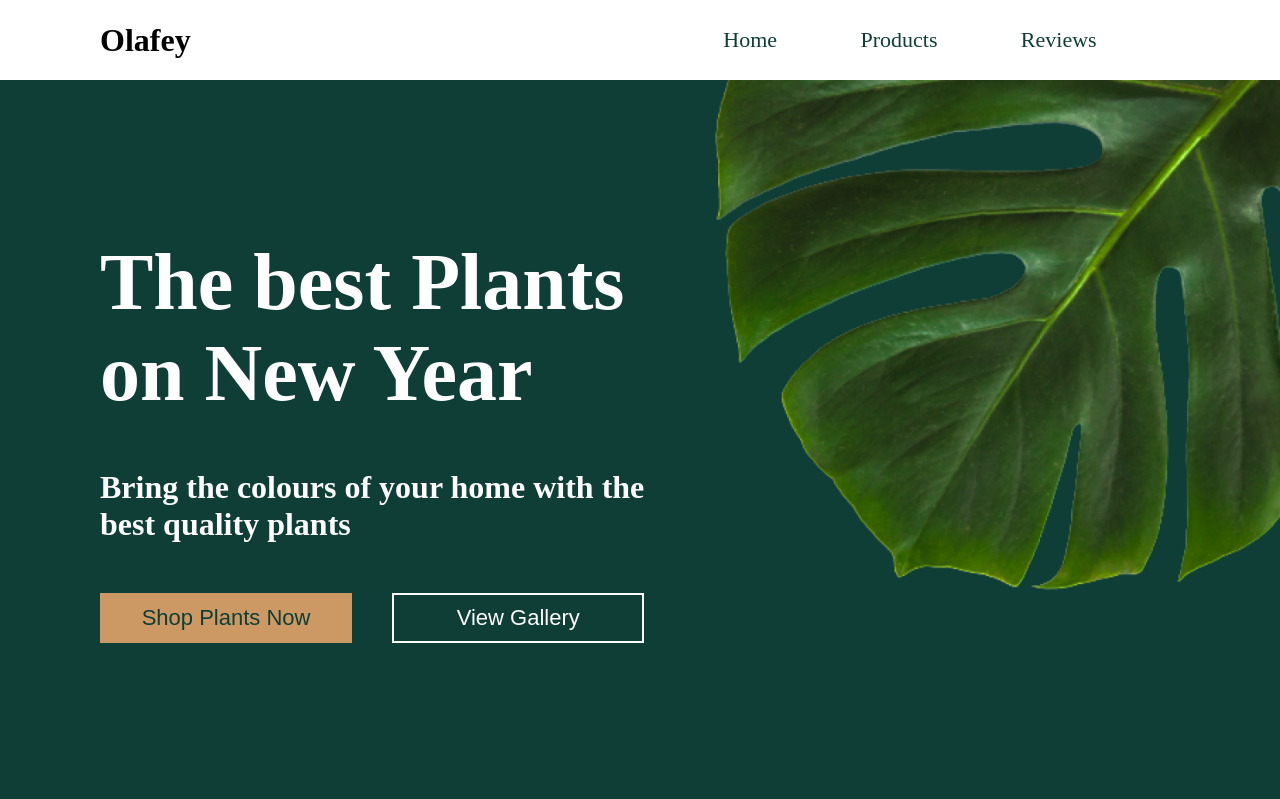
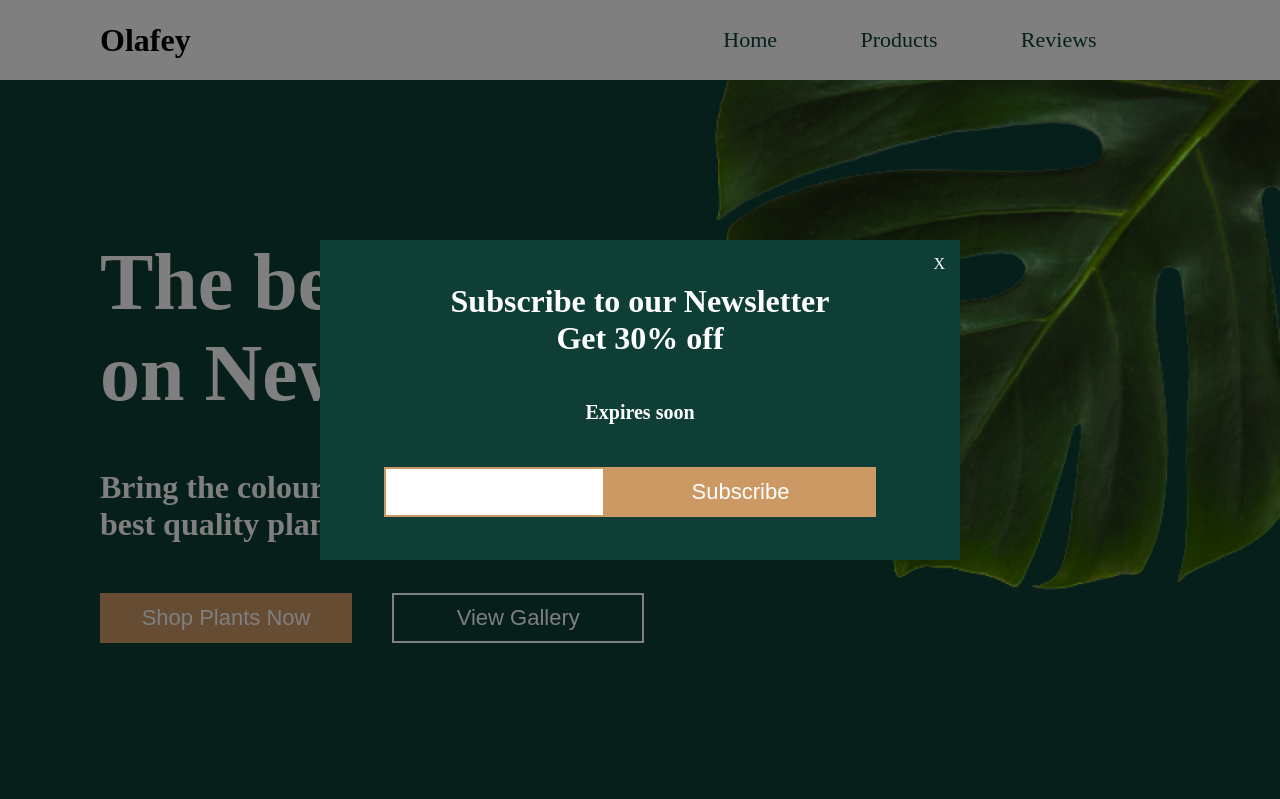
Before and after one commit to pmita/OlafeySore, a plain HTML site: page index.html in a window 1280 px wide. Shown: the top 799 px of the page. Drawn offline with Linux system fonts and the light colour scheme.

Commit message:
js pop up modal added

```diff
--- a/app.js
+++ b/app.js
@@ -10,3 +10,21 @@ function animateBurger(){
 }
 
 animateBurger();
+
+//Pop up modal
+const modalContainer = document.querySelector('.modal-container');
+const modalClose = document.querySelector('.button-x');
+
+if(modalContainer){
+    //Remove modal when user clicks x
+    modalClose.addEventListener('click', () =>{
+        modalContainer.classList.remove('modal-container-active');
+    });
+
+    //Initiate pop up window after 1s of screen time
+    window.addEventListener('load', ()=>{
+        setTimeout(()=>{
+            modalContainer.classList.add('modal-container-active');
+        }, 1000)
+    });
+}
--- a/index.html
+++ b/index.html
@@ -168,7 +168,19 @@
 
 
 
+        <div class="modal-container">
+            <div class="modal">
+                <h2>Subscribe to our Newsletter
+                    <br/>Get 30% off</h2>
+                <h4>Expires soon</h4>
+                <div class="subscribe">
+                    <input type="text" name="email" required>
+                    <button class="main-button">Subscribe</button>
+                </div>
 
+                <span class="button-x">X</span>
+            </div>
+        </div>
     </main>
 
     <script src="./app.js"></script>
--- a/styles/_intro.scss
+++ b/styles/_intro.scss
@@ -82,26 +82,6 @@
   }
 }
 
-
-/*Button styling*/
-.main-button {
-  margin-right: 2rem;
-  flex: 1 1 25rem;
-  background: $highlight-color;
-  color: $main-color;
-  border: 2px solid $highlight-color;
-  padding: 10px 25px;
-}
-
-.secondary-button {
-  margin-left: 2rem;
-  flex: 1 1 25rem;
-  background: $main-color;
-  color: $secondary-color;
-  border: 2px solid $secondary-color;
-  padding: 10px 25px;
-}
-
 @media screen and (max-width: 755px) {
   html{
     font-size: 52%;
--- /dev/null
+++ b/styles/_modal.scss
@@ -0,0 +1,68 @@
+.modal-container{
+    min-height: 100vh;
+    width: 100%;
+    background: rgba(0,0,0, 0.5);
+    position: fixed;
+    top: 0;
+    left: 0;
+    @include flex(row, center, center);
+    z-index: 999;
+    visibility: hidden;
+    opacity: 0;
+    transition: all 0.5s ease;
+}
+
+.modal-container-active{
+    visibility: visible;
+    opacity: 1;
+}
+
+.modal{
+    min-height: 40vh;
+    width: 50vw;
+    background: $main-color;
+    color: $secondary-color;
+    position: relative;
+    @include flex(column, space-evenly, center);
+    h2{
+        text-align: center;
+    }
+}
+
+.subscribe{
+    width: 80%;
+    height: 50px;
+    margin: 0 auto;
+    @include flex(row, center, center);
+    flex-wrap: wrap;
+    input{
+        flex: 1 1 20rem;
+        height: 100%;
+        border: 2px solid $highlight-color;
+        outline: none;
+    }
+    button{
+        height: 100%;
+    }
+}
+
+.button-x{
+    position: absolute;
+    top: 10px;
+    right: 10px;
+    padding: 5px;
+    font-size: 1.6rem;
+    color: $secondary-color;
+    cursor: pointer;
+}
+
+@media screen and (max-width: 890px){
+    .modal{
+        min-height: 50vh;
+        width: 80vw;
+        button{
+            margin: 5px 0!important;
+        }
+    }
+
+}
--- a/styles/_products.scss
+++ b/styles/_products.scss
@@ -71,6 +71,7 @@
   padding: 10px 25px;
   color: $secondary-color;
   background: $main-color;
+  cursor: pointer;
   border: 2px solid $main-color;
   transition: all 0.5s ease-in-out;
   &:hover{
--- a/styles/style.scss
+++ b/styles/style.scss
@@ -63,9 +63,30 @@ $text: 2.2rem;
   }
 }
 
+/*Button styling*/
+.main-button {
+  margin-right: 2rem;
+  flex: 1 1 25rem;
+  background: $highlight-color;
+  color: $secondary-color;
+  border: 2px solid $highlight-color;
+  padding: 10px 25px;
+}
+
+.secondary-button {
+  margin-left: 2rem;
+  flex: 1 1 25rem;
+  background: $main-color;
+  color: $secondary-color;
+  border: 2px solid $secondary-color;
+  padding: 10px 25px;
+}
+
+
 @import "global";
 @import "about";
 @import "intro";
 @import "products";
 @import "reviews";
 @import "footer";
+@import "modal";
```
Also changed, not shown: styles/style.css, 1 other file.
